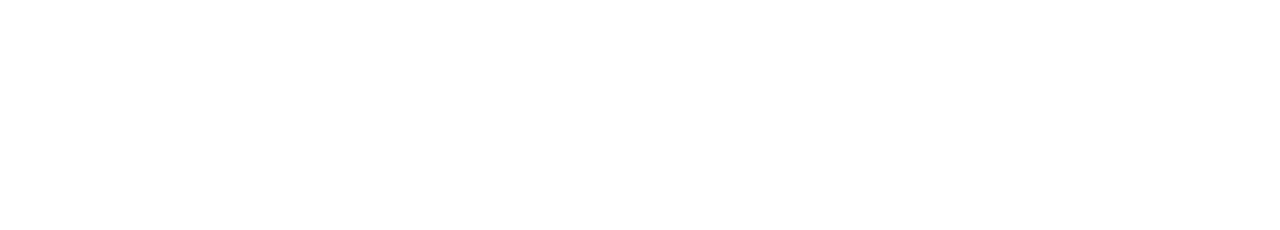
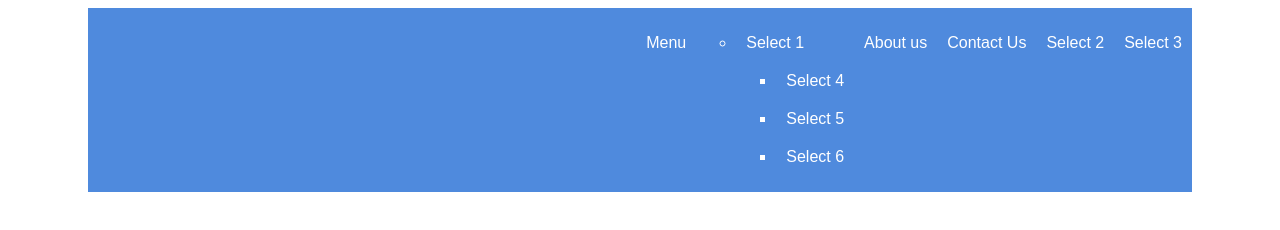
Before and after one commit to 12nuskek/Week1, a plain HTML site: page index.html in a window 1280 px wide. Drawn offline with Linux system fonts and the light colour scheme.

Commit message:
Created Outline of Menu, background and spacing

```diff
--- a/CSS/Style.css
+++ b/CSS/Style.css
@@ -0,0 +1,28 @@
+* {
+
+    font-family: Arial, Helvetica, sans-serif;
+
+}
+
+body {
+
+}
+nav{
+    margin: 0px 80px 0px 80px ;
+    background-color: rgb(79, 138, 221);
+    display: flex;
+    flex-direction: row-reverse;
+}
+
+#topMenu{
+    display: flex;
+    align-items: flex-start;
+    justify-content: space-between;
+    color: white;
+    list-style-type: none;
+}
+
+#topMenu li {
+    padding: 10px;
+
+}
--- a/index.html
+++ b/index.html
@@ -9,7 +9,23 @@
     <title>Dashboard</title>
 </head>
 <body>
+        <nav>
+            <ul id="topMenu">
+                <li>Menu</li>
+                    <ul>
+                        <li>Select 1</li>
+                            <ul>
+                                <li>Select 4</li>
+                                <li>Select 5</li>
+                                <li>Select 6</li>
+                            </ul>
+                    </ul>
+                <li>About us</li>
+                <li>Contact Us</li>
+                <li>Select 2</li>
+                <li>Select 3</li>
 
-
+            </ul>
+        </nav>
 </body>
 </html>
```
